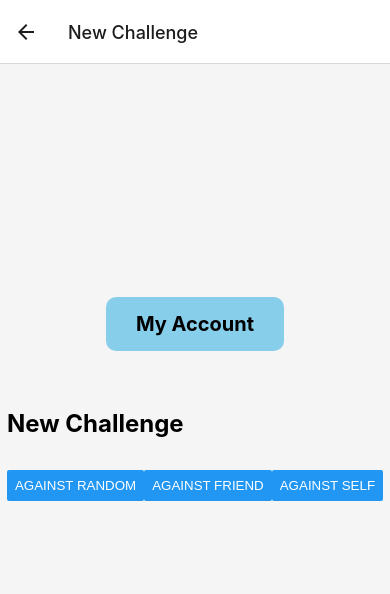
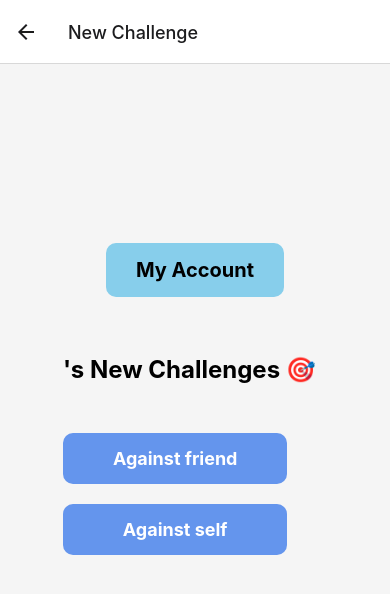
Before and after one commit to mikeold-2008/northcoders-final-project, a React Native app: screen /NewChal in a window 390 px wide. Shown: the top 594 px of the page. Built offline with nearby package versions, Linux system fonts and the light colour scheme.

Commit message:
added button functionality

```diff
--- a/src/NewChallenge.js
+++ b/src/NewChallenge.js
@@ -1,8 +1,34 @@
 import React from 'react';
-import { View, Text, StyleSheet, SafeAreaView, Button, Alert, Image } from 'react-native';
+import { View, Text, StyleSheet, SafeAreaView, Button, Alert, Image, TouchableOpacity } from 'react-native';
 import MyAccountButton from './MyAccount';
+import { useState, useEffect } from 'react';
+import AsyncStorage from '@react-native-async-storage/async-storage';
+import { getUsers } from '../api';
+
 
 const NewChal = ({navigation}) => {
+
+    const [userId,setUserId] = useState(null)
+    const [userFirstName, setUserFirstName] = useState("")
+
+    const load = async () =>{
+        try{
+          let id = await AsyncStorage.getItem("userData")
+          setUserId(JSON.parse(id).id)
+          let data = await getUsers(JSON.parse(id).id)
+          setUserFirstName(data.firstName)
+        }
+        catch(err){
+          alert(err)
+        }
+    }
+
+    useEffect(()=>{
+        load()
+    },[])
+
+
+
     return (
       <SafeAreaView style={styles.container}>
             <MyAccountButton onPress={() => navigation.navigate('MyAccount')} />
@@ -11,25 +37,23 @@ const NewChal = ({navigation}) => {
           <Text style={styles.title}>
           {'\n'}
             {'\n'}
-            New Challenge {'\n'}
+            {userFirstName}'s New Challenges 🎯  {'\n'}
             {'\n'}
 
-            <Button
+            {/* <Button
         onPress={() => { alert('Button pressed!'); }}
         title="Against Random"
-      />
-       <Button
-        onPress={() => navigation.navigate('AgainstFriend')}
-        title="Against friend"
-      />
+      /> */}
+        </Text>
+      <TouchableOpacity style={styles.button} onPress={() => navigation.navigate('AgainstFriend')}>
+                    <Text style={styles.buttonText}>Against friend</Text>
+                </TouchableOpacity>
 
-<Button
-        title="Against self"
-        onPress={() => navigation.navigate('CreateSoloChallenge')}
-      />
-          </Text>
-        </View>
-      </SafeAreaView>
+                <TouchableOpacity style={styles.button} onPress={() => navigation.navigate('CreateSoloChallenge')}>
+                    <Text style={styles.buttonText}>Against self</Text>
+                </TouchableOpacity>
+            </View>
+        </SafeAreaView>
     );
   };
 
@@ -51,6 +75,21 @@ const styles = StyleSheet.create({
         fontSize: 18,
         color: '#555',
     },
+    button: {
+        backgroundColor: '#6495ED',
+        paddingVertical: 15,
+        paddingHorizontal: 30,
+        borderRadius: 10,
+        marginVertical: 10,
+        width: '85%',
+        alignItems: 'center',
+        justifyContent: 'center',
+      },
+      buttonText: {
+        fontSize: 18,
+        fontWeight: 'bold',
+        color: '#fff',
+      },
 })
 
   export default NewChal
```
